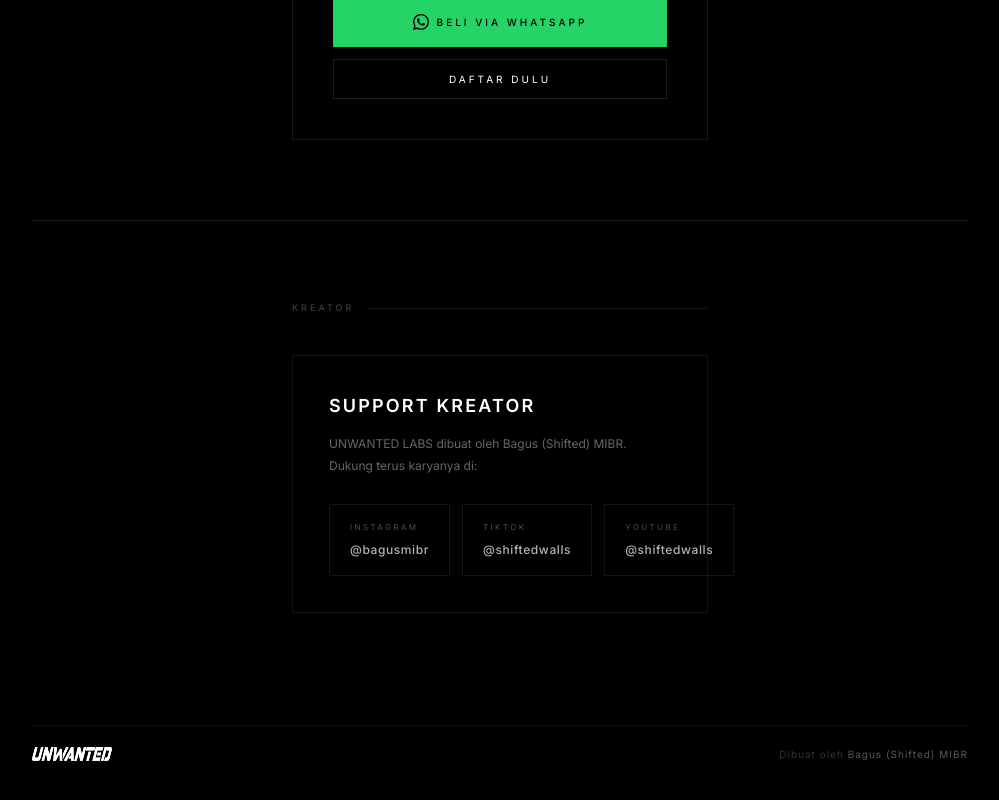
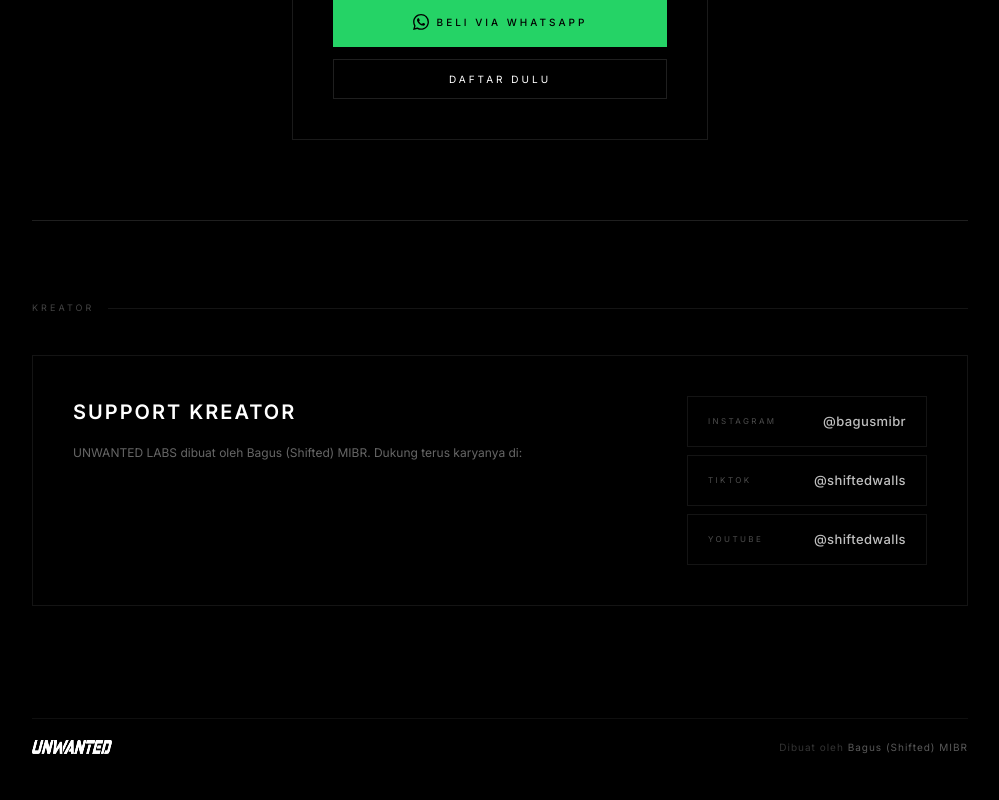
Before and after one commit to bagusmibr/unwantedlabs, a Next.js app: page / in a window 1280 px wide. Shown: the part 2255-3055 px from the top of the page, without its empty margins (140-1139 px from the left). Built offline with nearby package versions, Linux system fonts and the light colour scheme; no server answers.

Commit message:
fix: support creator layout (horizontal, full-width), dashboard bilingual support

```diff
--- a/app/page.module.css
+++ b/app/page.module.css
@@ -336,41 +336,52 @@
   .hero { padding: 100px 0 60px; }
 }
 
-/* ── Support Creator ──────────────────────────────────────────────────────── */
+/* ── Support Creator ─────────────────────────────────────────────────── */
 .creatorCard {
   border: 1px solid rgba(255,255,255,0.08);
-  padding: 36px;
-  position: relative;
+  padding: 40px;
+}
+
+.creatorInner {
+  display: flex;
+  align-items: flex-start;
+  gap: 60px;
+}
+
+.creatorLeft {
+  flex: 1;
+  min-width: 200px;
 }
 
 .creatorHeading {
-  font-size: 18px;
-  letter-spacing: 0.12em;
+  font-size: 20px;
+  letter-spacing: 0.1em;
   text-transform: uppercase;
   font-weight: 600;
   color: #fff;
-  margin: 0 0 12px;
+  margin: 0 0 14px;
 }
 
 .creatorDesc {
   font-size: 12px;
   color: rgba(255,255,255,0.4);
-  line-height: 1.8;
-  margin: 0 0 28px;
-  max-width: 520px;
+  line-height: 1.9;
+  margin: 0;
 }
 
 .socialGrid {
-  display: grid;
-  grid-template-columns: repeat(3, 1fr);
-  gap: 12px;
+  display: flex;
+  flex-direction: column;
+  gap: 8px;
+  min-width: 240px;
 }
 
 .socialLink {
   display: flex;
-  flex-direction: column;
-  gap: 6px;
-  padding: 16px 20px;
+  align-items: center;
+  justify-content: space-between;
+  gap: 16px;
+  padding: 14px 20px;
   border: 1px solid rgba(255,255,255,0.08);
   text-decoration: none;
   transition: border-color 0.2s, background 0.2s;
@@ -388,8 +399,14 @@
 }
 
 .socialHandle {
-  font-size: 12px;
-  letter-spacing: 0.05em;
-  color: rgba(255,255,255,0.7);
+  font-size: 13px;
+  letter-spacing: 0.03em;
+  color: rgba(255,255,255,0.75);
   font-weight: 500;
 }
+
+@media (max-width: 768px) {
+  .creatorInner { flex-direction: column; gap: 28px; }
+  .socialGrid { flex-direction: row; flex-wrap: wrap; min-width: unset; }
+  .socialLink { flex: 1; min-width: 140px; flex-direction: column; align-items: flex-start; justify-content: flex-start; }
+}
--- a/app/page.tsx
+++ b/app/page.tsx
@@ -303,11 +303,14 @@
 
       {/* ── Support Creator ────────────────────────────────────────────────── */}
       <section className="section">
-        <div className="wrap-sm">
+        <div className="wrap">
           <div className={`lbl ${styles.sectionLbl} animate-in`}>{CREATOR.label}</div>
           <div className={`${styles.creatorCard} animate-in`} style={{ animationDelay: "0.1s" }}>
+            <div className={styles.creatorInner}>
+              <div className={styles.creatorLeft}>
                 <h3 className={styles.creatorHeading}>{CREATOR.heading}</h3>
                 <p className={styles.creatorDesc}>{CREATOR.desc}</p>
+              </div>
               <div className={styles.socialGrid}>
                 {CREATOR.socials.map((s) => (
                   <a
@@ -321,6 +324,7 @@
                     <span className={styles.socialHandle}>{s.handle}</span>
                   </a>
                 ))}
+              </div>
             </div>
           </div>
         </div>
```
Also changed, not shown: app/dashboard/page.tsx (+27 -20 lines). Lines whose indentation alone changed are shown as unchanged.
